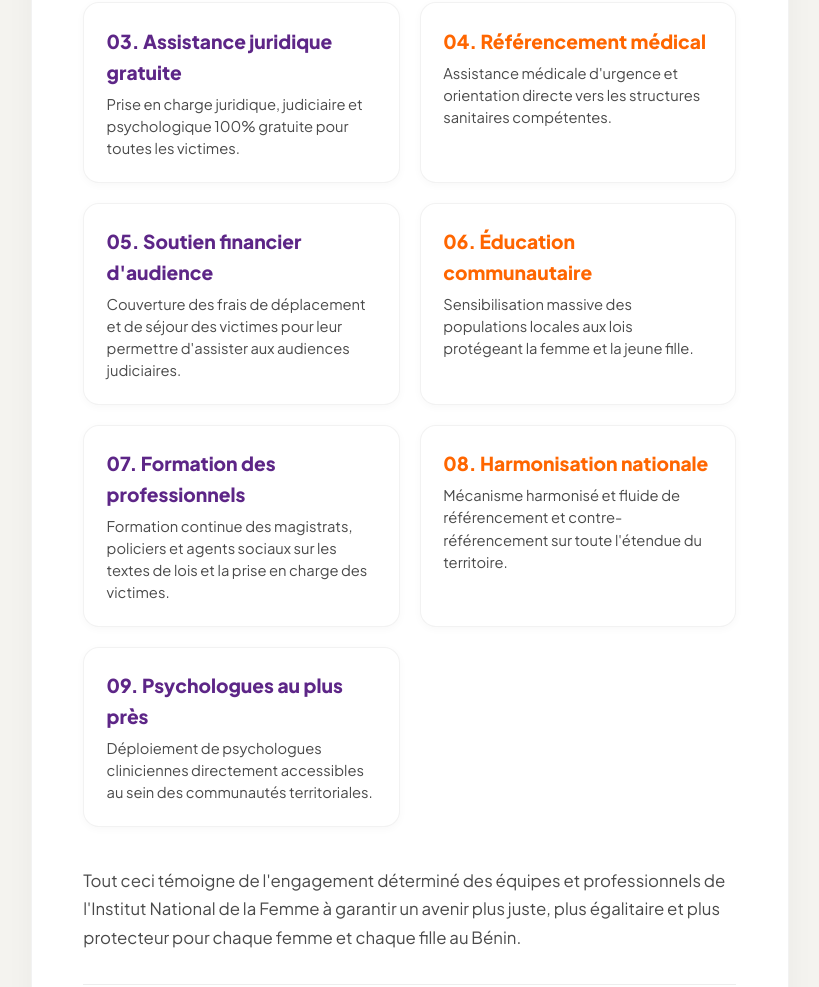
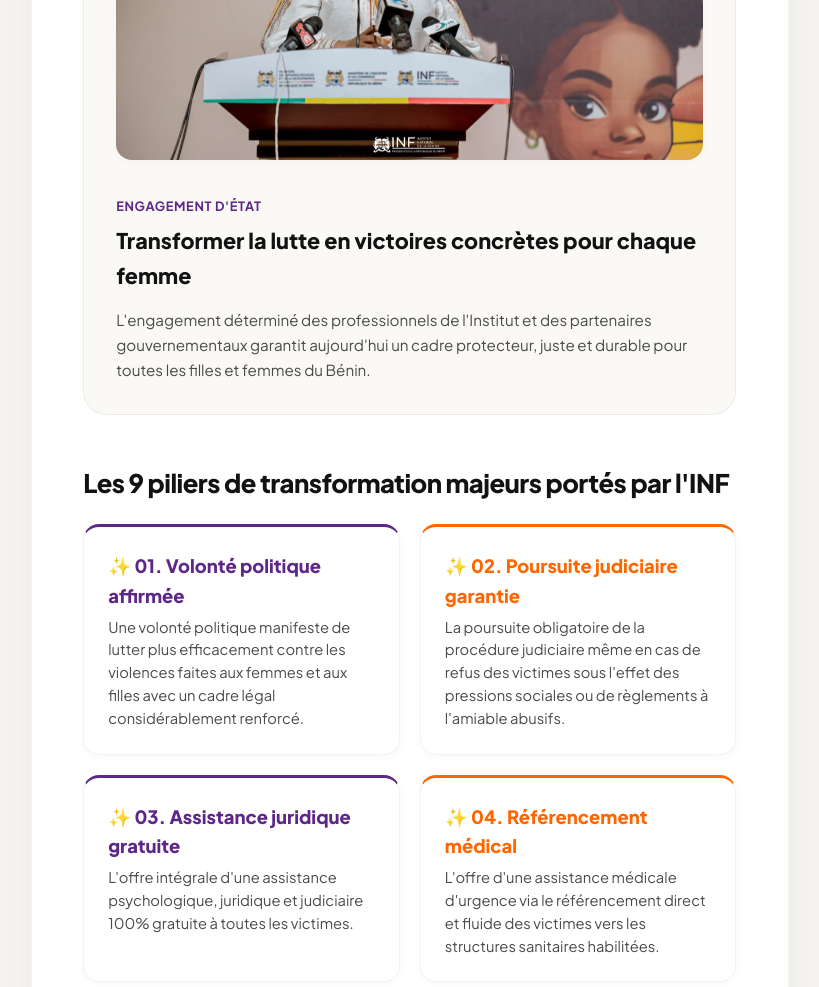
Before and after one commit to Talesman-index/flore-djinou, a plain HTML site: page article-bilan-inf-droits-femmes.html in a window 1280 px wide. Shown: the part 1813-2800 px from the top of the page, without its empty margins (230-1049 px from the left). Drawn offline with nearby package versions, Linux system fonts and the light colour scheme.

Commit message:
feat: enrichissement de l'article Bilan INF Droits Femmes JIF 2025 avec galerie photos de la cérémonie officielle

```diff
--- a/article-bilan-inf-droits-femmes.html
+++ b/article-bilan-inf-droits-femmes.html
@@ -49,7 +49,7 @@
         <a href="index.html">Accueil</a> / <a href="presse.html">Médias</a> / <span>Article</span>
       </div>
       <span class="badge-pill-framer">
-        <i class="ri-file-chart-line"></i> Rapport & Bilan Officiel • JIF 2025
+        <i class="ri-file-chart-line"></i> Rapport & Bilan Officiel • 30ᵉ JIF Bénin
       </span>
       <h1 class="page-title-framer">30ᵉ Journée Internationale de la Femme : Les progrès majeurs réalisés par l'INF au Bénin</h1>
       <p class="page-subtitle-framer">
@@ -64,7 +64,7 @@
 
       <!-- Featured Image Banner -->
       <div class="article-banner-framer" style="border-radius: var(--radius-lg); overflow: hidden; box-shadow: var(--shadow-card); margin-bottom: 2.5rem;">
-        <img src="images/article-tournee-inf-wasexo.jpg" alt="Bilan des droits des femmes INF Bénin - Flore Djinou" style="width: 100%; max-height: 580px; object-fit: cover; object-position: center;">
+        <img src="images/jif2025-inf-delegation-officielle.jpg" alt="Délégation officielle - Journée Internationale des Droits des Femmes 2025 Bénin" style="width: 100%; max-height: 560px; object-fit: cover; object-position: center;">
       </div>
 
       <!-- Article Body -->
@@ -74,71 +74,118 @@
         <div style="display: flex; gap: 1.5rem; font-size: 0.88rem; color: var(--text-muted); margin-bottom: 2rem; padding-bottom: 1.25rem; border-bottom: 1px solid var(--border-subtle); flex-wrap: wrap;">
           <span><i class="ri-calendar-line" style="color: var(--brand-purple);"></i> 7 Mars 2025</span>
           <span><i class="ri-award-line" style="color: var(--brand-purple);"></i> 30e Édition JIF</span>
+          <span><i class="ri-government-line" style="color: var(--brand-purple);"></i> Institut National de la Femme (INF)</span>
           <span><i class="ri-flag-line" style="color: var(--brand-orange);"></i> « Droits, égalité et autonomisation »</span>
         </div>
 
-        <p style="font-size: 1.2rem; font-weight: 500; color: var(--text-primary); line-height: 1.75;">
-          Le 7 mars 2025, le Bénin a célébré la 30ᵉ édition de la Journée internationale de la femme sous le thème : <strong>« Pour toutes les femmes et les filles : Droits, égalité et autonomisation »</strong>.
+        <p style="font-size: 1.25rem; font-weight: 600; color: var(--text-primary); line-height: 1.75;">
+          Le 7 mars 2025, le Bénin a célébré la 30ᵉ édition de la Journée internationale de la femme sous le thème fédérateur : <strong>« Pour toutes les femmes et les filles : Droits, égalité et autonomisation »</strong>.
         </p>
 
-        <p>
-          À cette occasion, l’Institut National de la Femme a présenté un état des lieux complet des avancées obtenues ces dernières années, témoignant de la volonté politique déterminée de transformer la lutte pour les droits des femmes en <strong>actions d'impact concret et mesurable</strong>.
+        <p style="font-size: 1.05rem; line-height: 1.75; color: var(--text-secondary);">
+          À cette occasion solennelle, nous avons présenté un état des lieux exhaustif des avancées décisives obtenues au cours des dernières années grâce à l'avènement et à l'action continue de l'<strong>Institut National de la Femme (INF)</strong>.
         </p>
 
-        <h2 style="font-size: 1.6rem; font-weight: 800; color: var(--text-primary); margin: 2.5rem 0 1.25rem 0;">
-          Les 9 piliers de transformation portés par l'INF
+        <!-- Official Podium Inset Card -->
+        <div style="display: grid; grid-template-columns: repeat(auto-fit, minmax(280px, 1fr)); gap: 2rem; align-items: center; background: var(--bg-surface-alt); border: 1px solid var(--border-card); border-radius: var(--radius-lg); padding: 2rem; margin: 2.5rem 0;">
+          <div style="border-radius: var(--radius-md); overflow: hidden; box-shadow: var(--shadow-sm);">
+            <img src="images/jif2025-inf-ministre-discours.png" alt="Discours officiel à la tribune de l'INF" style="width: 100%; height: auto; display: block; object-fit: cover;">
+          </div>
+          <div>
+            <span style="font-size: 0.8rem; font-weight: 700; color: var(--brand-purple); text-transform: uppercase; letter-spacing: 0.05em;">Engagement d'État</span>
+            <h3 style="font-size: 1.35rem; font-weight: 800; color: var(--text-primary); margin-top: 0.4rem; margin-bottom: 0.85rem;">
+              Transformer la lutte en victoires concrètes pour chaque femme
+            </h3>
+            <p style="font-size: 0.95rem; color: var(--text-secondary); line-height: 1.65; margin: 0;">
+              L'engagement déterminé des professionnels de l'Institut et des partenaires gouvernementaux garantit aujourd'hui un cadre protecteur, juste et durable pour toutes les filles et femmes du Bénin.
+            </p>
+          </div>
+        </div>
+
+        <h2 style="font-size: 1.6rem; font-weight: 800; color: var(--text-primary); margin: 3rem 0 1.25rem 0;">
+          Les 9 piliers de transformation majeurs portés par l'INF
         </h2>
 
         <!-- 9 Points Grid -->
         <div style="display: grid; grid-template-columns: repeat(auto-fit, minmax(280px, 1fr)); gap: 1.25rem; margin-bottom: 2.5rem;">
-          <div style="background: #FFFFFF; border: 1px solid var(--border-card); border-radius: var(--radius-md); padding: 1.4rem; box-shadow: var(--shadow-sm);">
-            <div style="color: var(--brand-purple); font-size: 1.2rem; font-weight: 800; margin-bottom: 0.35rem;">01. Volonté politique affirmée</div>
-            <p style="font-size: 0.92rem; color: var(--text-secondary); margin: 0; line-height: 1.5;">Cadre légal considérablement renforcé pour réprimer avec rigueur les violences faites aux femmes et aux filles.</p>
+          <div style="background: #FFFFFF; border: 1px solid var(--border-card); border-radius: var(--radius-md); padding: 1.5rem; box-shadow: var(--shadow-sm); border-top: 3px solid var(--brand-purple);">
+            <div style="color: var(--brand-purple); font-size: 1.15rem; font-weight: 800; margin-bottom: 0.35rem;">✨ 01. Volonté politique affirmée</div>
+            <p style="font-size: 0.92rem; color: var(--text-secondary); margin: 0; line-height: 1.55;">Une volonté politique manifeste de lutter plus efficacement contre les violences faites aux femmes et aux filles avec un cadre légal considérablement renforcé.</p>
           </div>
 
-          <div style="background: #FFFFFF; border: 1px solid var(--border-card); border-radius: var(--radius-md); padding: 1.4rem; box-shadow: var(--shadow-sm);">
-            <div style="color: var(--brand-orange); font-size: 1.2rem; font-weight: 800; margin-bottom: 0.35rem;">02. Poursuite judiciaire garantie</div>
-            <p style="font-size: 0.92rem; color: var(--text-secondary); margin: 0; line-height: 1.5;">Poursuite systématique des procédures judiciaires, neutralisant les pressions sociales et les règlements à l'amiable préjudiciables.</p>
+          <div style="background: #FFFFFF; border: 1px solid var(--border-card); border-radius: var(--radius-md); padding: 1.5rem; box-shadow: var(--shadow-sm); border-top: 3px solid var(--brand-orange);">
+            <div style="color: var(--brand-orange); font-size: 1.15rem; font-weight: 800; margin-bottom: 0.35rem;">✨ 02. Poursuite judiciaire garantie</div>
+            <p style="font-size: 0.92rem; color: var(--text-secondary); margin: 0; line-height: 1.55;">La poursuite obligatoire de la procédure judiciaire même en cas de refus des victimes sous l'effet des pressions sociales ou de règlements à l'amiable abusifs.</p>
           </div>
 
-          <div style="background: #FFFFFF; border: 1px solid var(--border-card); border-radius: var(--radius-md); padding: 1.4rem; box-shadow: var(--shadow-sm);">
-            <div style="color: var(--brand-purple); font-size: 1.2rem; font-weight: 800; margin-bottom: 0.35rem;">03. Assistance juridique gratuite</div>
-            <p style="font-size: 0.92rem; color: var(--text-secondary); margin: 0; line-height: 1.5;">Prise en charge juridique, judiciaire et psychologique 100% gratuite pour toutes les victimes.</p>
+          <div style="background: #FFFFFF; border: 1px solid var(--border-card); border-radius: var(--radius-md); padding: 1.5rem; box-shadow: var(--shadow-sm); border-top: 3px solid var(--brand-purple);">
+            <div style="color: var(--brand-purple); font-size: 1.15rem; font-weight: 800; margin-bottom: 0.35rem;">✨ 03. Assistance juridique gratuite</div>
+            <p style="font-size: 0.92rem; color: var(--text-secondary); margin: 0; line-height: 1.55;">L'offre intégrale d'une assistance psychologique, juridique et judiciaire 100% gratuite à toutes les victimes.</p>
           </div>
 
-          <div style="background: #FFFFFF; border: 1px solid var(--border-card); border-radius: var(--radius-md); padding: 1.4rem; box-shadow: var(--shadow-sm);">
-            <div style="color: var(--brand-orange); font-size: 1.2rem; font-weight: 800; margin-bottom: 0.35rem;">04. Référencement médical</div>
-            <p style="font-size: 0.92rem; color: var(--text-secondary); margin: 0; line-height: 1.5;">Assistance médicale d'urgence et orientation directe vers les structures sanitaires compétentes.</p>
+          <div style="background: #FFFFFF; border: 1px solid var(--border-card); border-radius: var(--radius-md); padding: 1.5rem; box-shadow: var(--shadow-sm); border-top: 3px solid var(--brand-orange);">
+            <div style="color: var(--brand-orange); font-size: 1.15rem; font-weight: 800; margin-bottom: 0.35rem;">✨ 04. Référencement médical</div>
+            <p style="font-size: 0.92rem; color: var(--text-secondary); margin: 0; line-height: 1.55;">L'offre d'une assistance médicale d'urgence via le référencement direct et fluide des victimes vers les structures sanitaires habilitées.</p>
           </div>
 
-          <div style="background: #FFFFFF; border: 1px solid var(--border-card); border-radius: var(--radius-md); padding: 1.4rem; box-shadow: var(--shadow-sm);">
-            <div style="color: var(--brand-purple); font-size: 1.2rem; font-weight: 800; margin-bottom: 0.35rem;">05. Soutien financier d'audience</div>
-            <p style="font-size: 0.92rem; color: var(--text-secondary); margin: 0; line-height: 1.5;">Couverture des frais de déplacement et de séjour des victimes pour leur permettre d'assister aux audiences judiciaires.</p>
+          <div style="background: #FFFFFF; border: 1px solid var(--border-card); border-radius: var(--radius-md); padding: 1.5rem; box-shadow: var(--shadow-sm); border-top: 3px solid var(--brand-purple);">
+            <div style="color: var(--brand-purple); font-size: 1.15rem; font-weight: 800; margin-bottom: 0.35rem;">✨ 05. Soutien financier aux audiences</div>
+            <p style="font-size: 0.92rem; color: var(--text-secondary); margin: 0; line-height: 1.55;">L'assistance financière pour les frais de déplacement et de séjour des victimes pour leur comparution aux audiences en cas de besoin.</p>
           </div>
 
-          <div style="background: #FFFFFF; border: 1px solid var(--border-card); border-radius: var(--radius-md); padding: 1.4rem; box-shadow: var(--shadow-sm);">
-            <div style="color: var(--brand-orange); font-size: 1.2rem; font-weight: 800; margin-bottom: 0.35rem;">06. Éducation communautaire</div>
-            <p style="font-size: 0.92rem; color: var(--text-secondary); margin: 0; line-height: 1.5;">Sensibilisation massive des populations locales aux lois protégeant la femme et la jeune fille.</p>
+          <div style="background: #FFFFFF; border: 1px solid var(--border-card); border-radius: var(--radius-md); padding: 1.5rem; box-shadow: var(--shadow-sm); border-top: 3px solid var(--brand-orange);">
+            <div style="color: var(--brand-orange); font-size: 1.15rem; font-weight: 800; margin-bottom: 0.35rem;">✨ 06. Éducation communautaire</div>
+            <p style="font-size: 0.92rem; color: var(--text-secondary); margin: 0; line-height: 1.55;">L'accentuation et la massification de l'éducation des communautés sur les lois en vigueur protégeant la femme et la jeune fille.</p>
           </div>
 
-          <div style="background: #FFFFFF; border: 1px solid var(--border-card); border-radius: var(--radius-md); padding: 1.4rem; box-shadow: var(--shadow-sm);">
-            <div style="color: var(--brand-purple); font-size: 1.2rem; font-weight: 800; margin-bottom: 0.35rem;">07. Formation des professionnels</div>
-            <p style="font-size: 0.92rem; color: var(--text-secondary); margin: 0; line-height: 1.5;">Formation continue des magistrats, policiers et agents sociaux sur les textes de lois et la prise en charge des victimes.</p>
+          <div style="background: #FFFFFF; border: 1px solid var(--border-card); border-radius: var(--radius-md); padding: 1.5rem; box-shadow: var(--shadow-sm); border-top: 3px solid var(--brand-purple);">
+            <div style="color: var(--brand-purple); font-size: 1.15rem; font-weight: 800; margin-bottom: 0.35rem;">✨ 07. Formation des professionnels</div>
+            <p style="font-size: 0.92rem; color: var(--text-secondary); margin: 0; line-height: 1.55;">La formation continue de tous les acteurs de terrain sur les textes de lois pour une prise en charge optimale et humaine des victimes.</p>
           </div>
 
-          <div style="background: #FFFFFF; border: 1px solid var(--border-card); border-radius: var(--radius-md); padding: 1.4rem; box-shadow: var(--shadow-sm);">
-            <div style="color: var(--brand-orange); font-size: 1.2rem; font-weight: 800; margin-bottom: 0.35rem;">08. Harmonisation nationale</div>
-            <p style="font-size: 0.92rem; color: var(--text-secondary); margin: 0; line-height: 1.5;">Mécanisme harmonisé et fluide de référencement et contre-référencement sur toute l'étendue du territoire.</p>
+          <div style="background: #FFFFFF; border: 1px solid var(--border-card); border-radius: var(--radius-md); padding: 1.5rem; box-shadow: var(--shadow-sm); border-top: 3px solid var(--brand-orange);">
+            <div style="color: var(--brand-orange); font-size: 1.15rem; font-weight: 800; margin-bottom: 0.35rem;">✨ 08. Harmonisation nationale</div>
+            <p style="font-size: 0.92rem; color: var(--text-secondary); margin: 0; line-height: 1.55;">Une harmonisation rigoureuse du mécanisme de référencement et de contre-référencement des victimes sur tout le territoire national.</p>
           </div>
 
-          <div style="background: #FFFFFF; border: 1px solid var(--border-card); border-radius: var(--radius-md); padding: 1.4rem; box-shadow: var(--shadow-sm);">
-            <div style="color: var(--brand-purple); font-size: 1.2rem; font-weight: 800; margin-bottom: 0.35rem;">09. Psychologues au plus près</div>
-            <p style="font-size: 0.92rem; color: var(--text-secondary); margin: 0; line-height: 1.5;">Déploiement de psychologues cliniciennes directement accessibles au sein des communautés territoriales.</p>
+          <div style="background: #FFFFFF; border: 1px solid var(--border-card); border-radius: var(--radius-md); padding: 1.5rem; box-shadow: var(--shadow-sm); border-top: 3px solid var(--brand-purple);">
+            <div style="color: var(--brand-purple); font-size: 1.15rem; font-weight: 800; margin-bottom: 0.35rem;">✨ 09. Psychologues de proximité</div>
+            <p style="font-size: 0.92rem; color: var(--text-secondary); margin: 0; line-height: 1.55;">La disponibilité effective et le déploiement de psychologues cliniciennes au plus près des populations dans les différents départements.</p>
           </div>
         </div>
 
-        <p style="font-size: 1.05rem; line-height: 1.7; color: var(--text-secondary);">
-          Tout ceci témoigne de l'engagement déterminé des équipes et professionnels de l'Institut National de la Femme à garantir un avenir plus juste, plus égalitaire et plus protecteur pour chaque femme et chaque fille au Bénin.
+        <!-- EVENT PHOTO GALLERY -->
+        <h2 style="font-size: 1.6rem; font-weight: 800; color: var(--text-primary); margin: 3rem 0 1.5rem 0;">
+          <i class="ri-camera-lens-line" style="color: var(--brand-purple);"></i> Moments forts de la célébration JIF 2025 en images
+        </h2>
+
+        <div style="display: grid; grid-template-columns: repeat(auto-fit, minmax(280px, 1fr)); gap: 1.5rem; margin-bottom: 2.5rem;">
+
+          <div style="border-radius: var(--radius-md); overflow: hidden; box-shadow: var(--shadow-sm); border: 1px solid var(--border-card); background: #FFFFFF;">
+            <img src="images/jif2025-inf-delegation-officielle.jpg" alt="Photo de famille officielle - JIF 2025 Bénin" style="width: 100%; height: 230px; object-fit: cover; object-position: top center;">
+            <div style="padding: 1rem; font-size: 0.88rem; color: var(--text-secondary);">
+              <strong>Délégation d'État :</strong> Membres du gouvernement, hautes personnalités et Flore Djinou pour la JIF 2025.
+            </div>
+          </div>
+
+          <div style="border-radius: var(--radius-md); overflow: hidden; box-shadow: var(--shadow-sm); border: 1px solid var(--border-card); background: #FFFFFF;">
+            <img src="images/jif2025-inf-ministre-discours.png" alt="Allocution ministérielle" style="width: 100%; height: 230px; object-fit: cover; object-position: top center;">
+            <div style="padding: 1rem; font-size: 0.88rem; color: var(--text-secondary);">
+              <strong>Allocution Solennelle :</strong> Discours officiel réaffirmant la priorité nationale de l'égalité et de l'autonomisation.
+            </div>
+          </div>
+
+          <div style="border-radius: var(--radius-md); overflow: hidden; box-shadow: var(--shadow-sm); border: 1px solid var(--border-card); background: #FFFFFF;">
+            <img src="images/jif2025-inf-hemicycle-panoramique.jpg" alt="Vue d'ensemble de l'hémicycle comble" style="width: 100%; height: 230px; object-fit: cover;">
+            <div style="padding: 1rem; font-size: 0.88rem; color: var(--text-secondary);">
+              <strong>Assemblée Réunie :</strong> L'hémicycle rassemblant corps diplomatique, magistrats, société civile et associations.
+            </div>
+          </div>
+
+        </div>
+
+        <p style="font-size: 1.1rem; font-weight: 600; color: var(--text-primary); line-height: 1.7; margin-top: 2rem;">
+          Tout ceci témoigne de l'engagement déterminé des professionnels de l'Institut National de la Femme à transformer la lutte pour les droits des femmes en actions concrètes, garantissant ainsi un avenir plus égalitaire et protecteur pour toutes.
         </p>
 
         <!-- Actions Row -->
```
Also changed, not shown: images/jif2025-inf-delegation-officielle.jpg (added), images/jif2025-inf-hemicycle-panoramique.jpg (added), images/jif2025-inf-ministre-discours.png (added).
